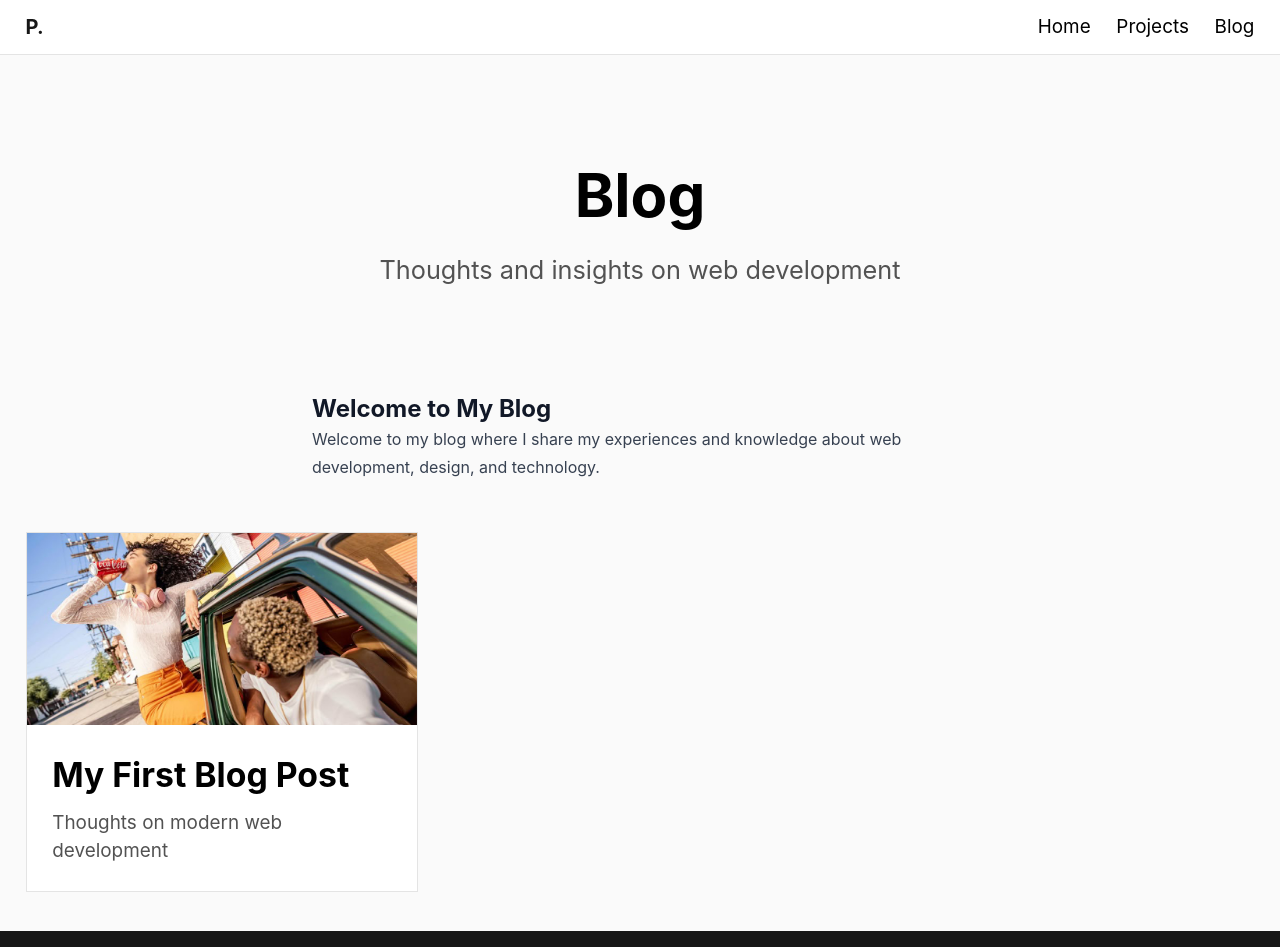
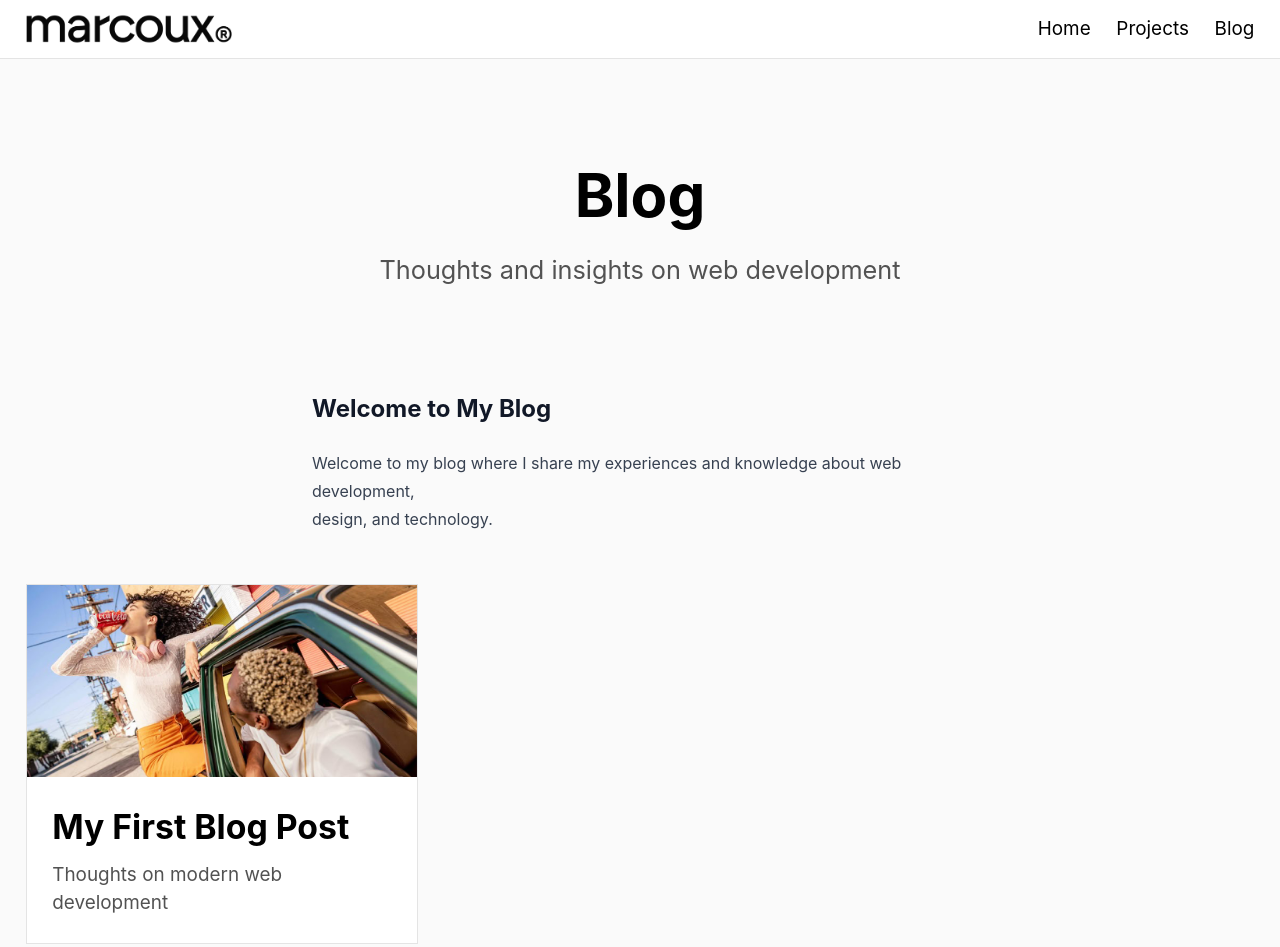
Before and after one commit to bamboounderwear/unstyled, an Eleventy site: page src/blog/index.md in a window 1280 px wide. Shown: the top 947 px of the page. Built offline with nearby package versions, Linux system fonts and the light colour scheme; Eleventy itself is replaced by a stand-in of ours; files that its build step writes are made by us from their sources; a web font is replaced by a local one.

Commit message:
markdwon fix

```diff
--- a/package.json
+++ b/package.json
@@ -10,6 +10,7 @@
     "@11ty/eleventy": "^2.0.1",
     "@tailwindcss/typography": "^0.5.10",
     "autoprefixer": "^10.4.16",
+    "markdown-it": "^13.0.2",
     "postcss": "^8.4.31",
     "tailwindcss": "^3.3.5"
   }
--- a/src/_includes/components/text-block.njk
+++ b/src/_includes/components/text-block.njk
@@ -2,5 +2,5 @@
   {% if componentData.title %}
     <h2>{{ componentData.title }}</h2>
   {% endif %}
-  {{ componentData.content | safe }}
+  {{ componentData.content | markdown | safe }}
 </div>
--- a/src/_layouts/base.njk
+++ b/src/_layouts/base.njk
@@ -11,7 +11,9 @@
   <header class="fixed top-0 left-0 right-0 bg-white border-b border-gray-200 z-50">
     <nav class="container mx-auto px-fluid-3 py-fluid-2">
       <div class="flex items-center">
-        <a href="/" class="text-xl font-bold tracking-tighter text-gray-900">P.</a>
+        <a href="/" class="flex items-center">
+          <img src="/images/logo.png" alt="Portfolio Logo" class="h-8 w-auto">
+        </a>
         <ul class="flex gap-fluid-3 ml-auto">
           <li><a href="/" class="hover:text-gray-900">Home</a></li>
           <li><a href="/projects" class="hover:text-gray-900">Projects</a></li>
```
Also changed, not shown: .eleventy.js, 1 other file.
